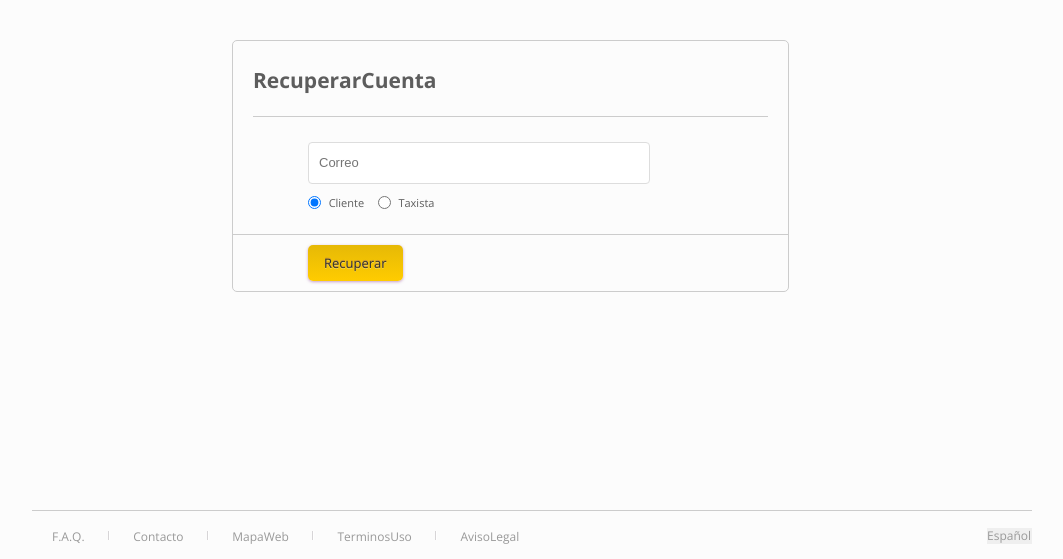
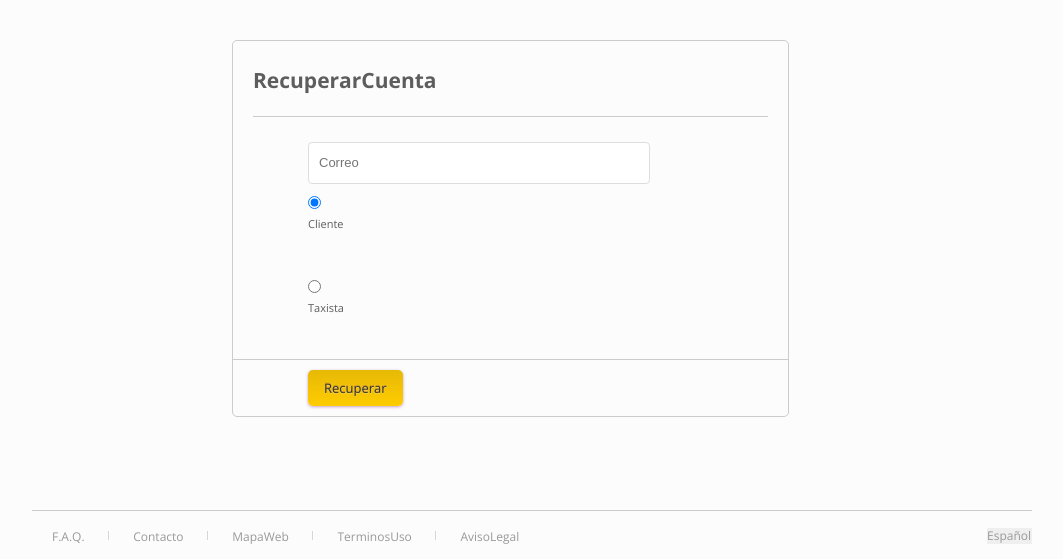
Before and after one commit to TaxiExpress/server, a Django app: page /rememberpassword.html in a window 1280 px wide. Shown: the part 100-659 px from the top of the page, without its empty margins (108-1171 px from the left). Run offline with Django 3.2, Linux system fonts and the light colour scheme; parts of the project's set-up code (start-up, migrations or seed data) failed here and were passed over; some libraries are stand-ins or nearby versions.

Commit message:
css updated

```diff
--- a/web/static/css/maintenance.css
+++ b/web/static/css/maintenance.css
@@ -87,7 +87,8 @@
 }
 
 .maintenance span{
-	margin-bottom:30px;
+	margin-bottom:40px;
+	display: block;
 }
 
 .maintenance select{
--- a/web/static/css/taxiexpress.css
+++ b/web/static/css/taxiexpress.css
@@ -643,5 +643,5 @@ textarea:disabled, input:not([type]):disabled, input[type="color"]:disabled, inp
 
 canvas{
   float: left;
-  margin-bottom: 30px;
+  margin-bottom: 50px;
 }
```
